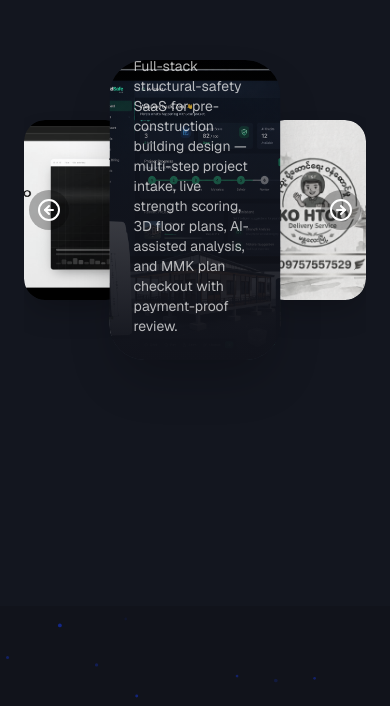
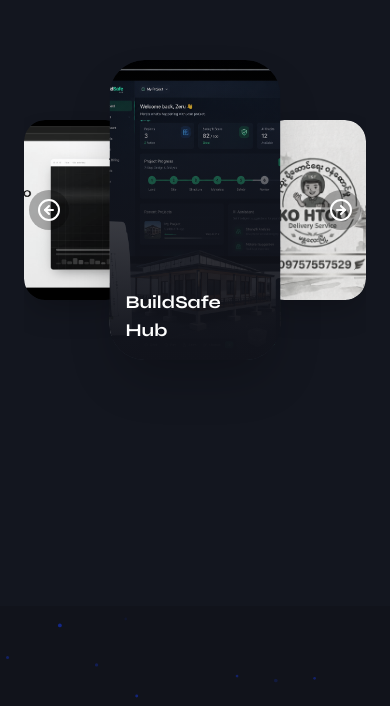
Before and after one commit to zeru28112001/zeru_portfolio, a Next.js app: page / in a window 390 px wide. Shown: the part 1648-2354 px from the top of the page. Built offline with nearby package versions, Linux system fonts and the light colour scheme.

Commit message:
fix responsive on phone size

```diff
--- a/src/components/lightswind/3d-image-carousel.tsx
+++ b/src/components/lightswind/3d-image-carousel.tsx
@@ -337,9 +337,9 @@ export const ThreeDImageCarousel: React.FC<ThreeDImageCarouselProps> = ({
                   }}
                 />
                 {slide.title && (
-                  <div className="slide-details absolute inset-0 flex flex-col justify-end p-6 bg-gradient-to-t from-[#11131B] via-[#11131B]/80 to-transparent">
+                  <div className="slide-details absolute inset-0 flex flex-col justify-end p-4 md:p-6 bg-gradient-to-t from-[#11131B] via-[#11131B]/80 to-transparent">
                     {slide.tags && slide.tags.length > 0 && (
-                      <div className="flex flex-wrap gap-2 mb-3">
+                      <div className="hidden md:flex flex-wrap gap-2 mb-3">
                         {slide.tags.slice(0, 2).map((tag, idx) => (
                           <span
                             key={idx}
@@ -351,13 +351,13 @@ export const ThreeDImageCarousel: React.FC<ThreeDImageCarouselProps> = ({
                       </div>
                     )}
                     <h3
-                      className="text-xl md:text-2xl font-bold text-white mb-2"
+                      className="text-lg md:text-2xl font-bold text-white mb-0 md:mb-2"
                       style={{ fontFamily: "Syne, sans-serif" }}
                     >
                       {slide.title}
                     </h3>
                     {slide.description && (
-                      <p className="text-sm text-white/70">
+                      <p className="hidden md:block text-sm text-white/70">
                         {slide.description}
                       </p>
                     )}
```
